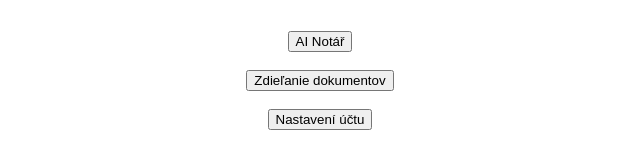
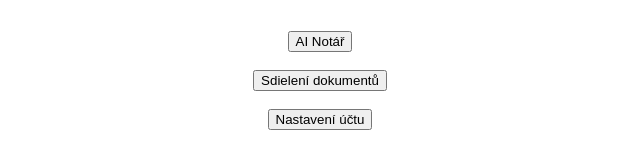
Before and after one commit to lubor-fedak/legacyguard-wireframe, a plain HTML site: page dashboard.html in a window 1280 px wide. Shown: the part 158-326 px from the top of the page, 320-960 px from the left. Drawn offline with Linux system fonts and the light colour scheme.

Commit message:
dashboard.html

```diff
--- a/dashboard.html
+++ b/dashboard.html
@@ -14,7 +14,7 @@
   </ul>
   <br>
   <a href="notar.html"><button>AI Notář</button></a><br><br>
-  <a href="share.html"><button>Zdieľanie dokumentov</button></a><br><br>
+  <a href="share.html"><button>Sdielení dokumentů</button></a><br><br>
   <a href="settings.html"><button>Nastavení účtu</button></a><br><br>
 </body>
 </html>
```
